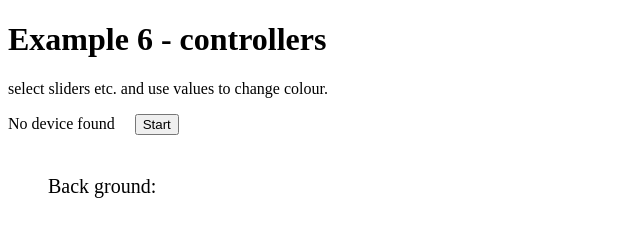
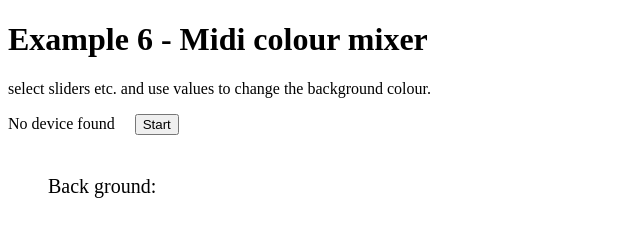
Before and after one commit to JaniceShaw/midi, a plain HTML site: page example-6.html in a window 1280 px wide. Shown: the whole page, without its empty margins (0-640 px from the left). Drawn offline with Linux system fonts and the light colour scheme.

Commit message:
text edit

```diff
--- a/example-6.html
+++ b/example-6.html
@@ -4,15 +4,15 @@
     <meta charset="UTF-8">
     <meta http-equiv="X-UA-Compatible" content="IE=edge">
     <meta name="viewport" content="width=device-width, initial-scale=1.0">
-    <title>Midi - Example 6 - controllers</title>
+    <title>Midi - Example 6 - Midi colour mixer</title>
     <style>body{height: 100%; width: 100%; background-color:rgba(0, 0, 0, 0);}
         .display{display: inline-block; margin-right: 20px;}
         .colour{background-color: white; padding: 10px; font-size: 20px;display: inline-block;margin: 30px;}
     </style>
 </head>
 <body>
-    <h1>Example 6 - controllers</h1>
-    <p>select sliders etc. and use values to change colour.</p>
+    <h1>Example 6 - Midi colour mixer</h1>
+    <p>select sliders etc. and use values to change the background colour.</p>
     <div class="display"></div><button>Start</button>
     <div class="sliders"></div>
     <div class="colour">Back ground:<span></span></div>
```
Also changed, not shown: index.html (+1 -1 lines).
